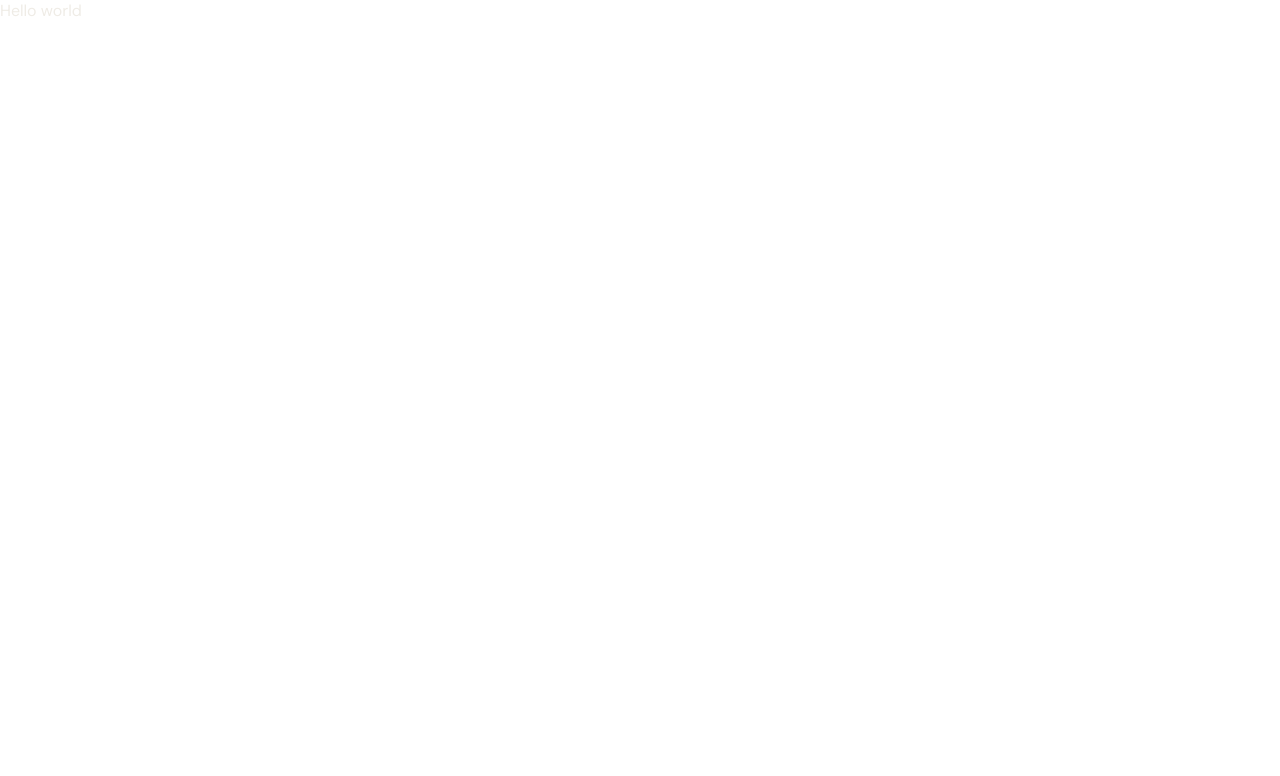
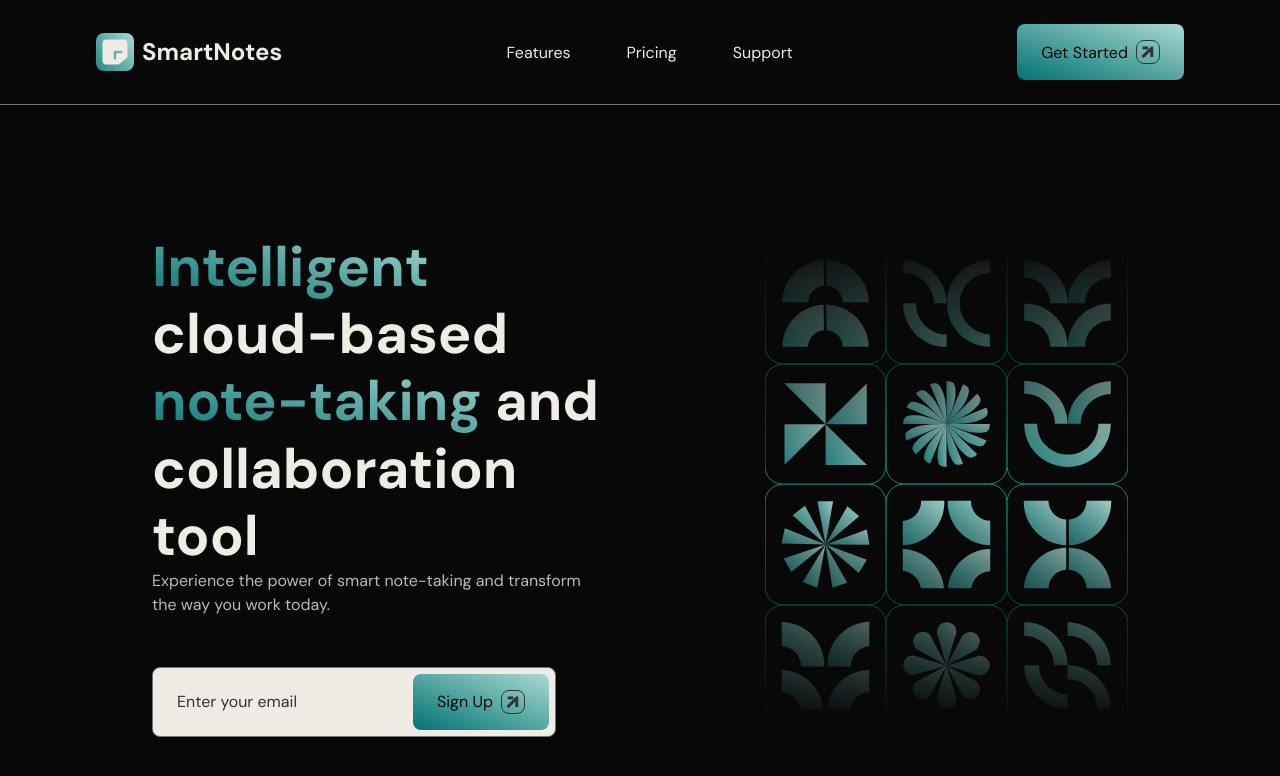
Before and after one commit to AmletixQ/smartnotes-landing-page, a React (Vite) app: page / in a window 1280 px wide. Shown: the top 776 px of the page. Built offline with nearby package versions, Linux system fonts and the light colour scheme.

Commit message:
Complete create Heading and Header sections

```diff
--- a/src/App.scss
+++ b/src/App.scss
@@ -0,0 +1,3 @@
+main {
+  background-color: var(--primary-400);
+}
--- a/src/App.tsx
+++ b/src/App.tsx
@@ -1,7 +1,14 @@
+import Heading from "components/sections/Heading/Heading";
 import "./App.scss";
+import Header from "components/sections/Header/Header";
 
 const App = () => {
-  return <main>Hello world</main>;
+  return (
+    <main>
+      <Header />
+      <Heading />
+    </main>
+  );
 };
 
 export default App;
--- /dev/null
+++ b/src/components/Button/Button.scss
@@ -0,0 +1,27 @@
+.button {
+  display: flex;
+  align-items: center;
+  gap: 0.5rem;
+
+  padding: 1rem 1.5rem;
+  border: 0;
+  color: var(--primary-400);
+  font-size: var(--text-medium);
+  border-radius: var(--border-radius-small);
+
+  &:hover {
+    cursor: pointer;
+  }
+
+  &.gradient {
+    background: var(--gradient);
+  }
+
+  &.accent {
+    background: var(--accent-100);
+  }
+
+  &.bold {
+    font-weight: bold;
+  }
+}
--- /dev/null
+++ b/src/components/Button/Button.tsx
@@ -0,0 +1,29 @@
+import { type VariantProps, cva } from "class-variance-authority";
+import { FC, PropsWithChildren } from "react";
+import "./Button.scss";
+
+const button = cva("button", {
+  variants: {
+    intent: {
+      gradient: "gradient",
+      accent: "accent",
+    },
+    weight: {
+      bold: "bold",
+    },
+  },
+});
+
+interface ButtonProps extends PropsWithChildren, VariantProps<typeof button> {
+  className?: string;
+}
+
+const Button: FC<ButtonProps> = ({ intent, weight, children, className }) => {
+  return (
+    <button className={button({ intent, weight }) + ` ${className}`}>
+      {children}
+    </button>
+  );
+};
+
+export default Button;
--- /dev/null
+++ b/src/components/Logo/Logo.scss
@@ -0,0 +1,5 @@
+.logo {
+  display: flex;
+  align-items: center;
+  gap: 0.5rem;
+}
--- /dev/null
+++ b/src/components/Logo/Logo.tsx
@@ -0,0 +1,13 @@
+import LogoIcon from "src/assets/social-icons/logo-icon.svg";
+import "./Logo.scss";
+
+const Logo = () => {
+  return (
+    <div className="logo">
+      <img src={LogoIcon} alt="Logo" />
+      <h5>SmartNotes</h5>
+    </div>
+  );
+};
+
+export default Logo;
--- /dev/null
+++ b/src/components/Navbar/Navbar.scss
@@ -0,0 +1,15 @@
+.navbar {
+  display: flex;
+  align-items: center;
+  gap: 3.5rem;
+
+  a {
+    font-size: var(--text-medium);
+    text-decoration: none;
+
+    &:hover {
+      cursor: pointer;
+      text-decoration: underline;
+    }
+  }
+}
--- /dev/null
+++ b/src/components/Navbar/Navbar.tsx
@@ -0,0 +1,21 @@
+import "./Navbar.scss";
+
+const links = [
+  { name: "Features", link: "" },
+  { name: "Pricing", link: "" },
+  { name: "Support", link: "" },
+];
+
+const Navbar = () => {
+  return (
+    <div className="navbar">
+      {links.map(({ name, link }) => (
+        <a key={name} href={link}>
+          {name}
+        </a>
+      ))}
+    </div>
+  );
+};
+
+export default Navbar;
--- /dev/null
+++ b/src/components/sections/Header/Header.scss
@@ -0,0 +1,9 @@
+.header {
+  display: flex;
+  align-items: center;
+  justify-content: space-between;
+
+  padding: 1.5rem 6rem;
+
+  border-bottom: 0.5px solid var(--primary-200);
+}
--- /dev/null
+++ b/src/components/sections/Header/Header.tsx
@@ -0,0 +1,20 @@
+import ArrowP3 from "src/assets/icons/arrow-primary-300.svg";
+import Navbar from "components/Navbar/Navbar";
+import Logo from "components/Logo/Logo";
+import Button from "components/Button/Button";
+import "./Header.scss";
+
+const Header = () => {
+  return (
+    <div className="header">
+      <Logo />
+      <Navbar />
+      <Button intent={"gradient"}>
+        Get Started
+        <img src={ArrowP3} alt="p3a" />
+      </Button>
+    </div>
+  );
+};
+
+export default Header;
--- /dev/null
+++ b/src/components/sections/Heading/Heading.scss
@@ -0,0 +1,51 @@
+.heading {
+  display: flex;
+  align-items: center;
+  justify-content: space-between;
+  gap: 10rem;
+
+  padding: 8rem 9.5rem;
+
+  & > div {
+    display: flex;
+    flex-direction: column;
+    gap: 3.125rem;
+
+    .content {
+      span {
+        background: var(--gradient);
+        background-clip: text;
+        -webkit-background-clip: text;
+        -webkit-text-fill-color: transparent;
+      }
+
+      p {
+        font-size: var(--text-medium);
+        color: var(--primary-100);
+      }
+    }
+
+    form {
+      display: flex;
+      gap: 3rem;
+      border: 1px solid var(--primary-200);
+      width: fit-content;
+      background-color: var(--accent-100);
+      padding: 0.375rem 0.375rem 0.375rem 1.5rem;
+      border-radius: var(--border-radius-small);
+
+      input {
+        color: var(--primary-400);
+        font-size: var(--text-medium);
+        background-color: transparent;
+        outline: 0;
+        border: 0;
+
+        &::placeholder {
+          font-size: var(--text-medium);
+          color: var(--primary-300);
+        }
+      }
+    }
+  }
+}
--- /dev/null
+++ b/src/components/sections/Heading/Heading.tsx
@@ -0,0 +1,32 @@
+import Button from "components/Button/Button";
+import ArrowP3 from "src/assets/icons/arrow-primary-300.svg";
+import AbstractShapes from "src/assets/block-icons/abstract-shapes.svg";
+import "./Heading.scss";
+
+const Heading = () => {
+  return (
+    <section className="heading">
+      <div>
+        <div className="content">
+          <h1>
+            <span>Intelligent</span> cloud-based <span>note-taking</span> and
+            collaboration tool
+          </h1>
+          <p>
+            Experience the power of smart note-taking and transform the way you
+            work today.
+          </p>
+        </div>
+        <form>
+          <input type="email" placeholder="Enter your email" />
+          <Button intent={"gradient"}>
+            Sign Up <img src={ArrowP3} alt="P3A" />
+          </Button>
+        </form>
+      </div>
+      <img src={AbstractShapes} alt="Abstract Shapes" />
+    </section>
+  );
+};
+
+export default Heading;
```
